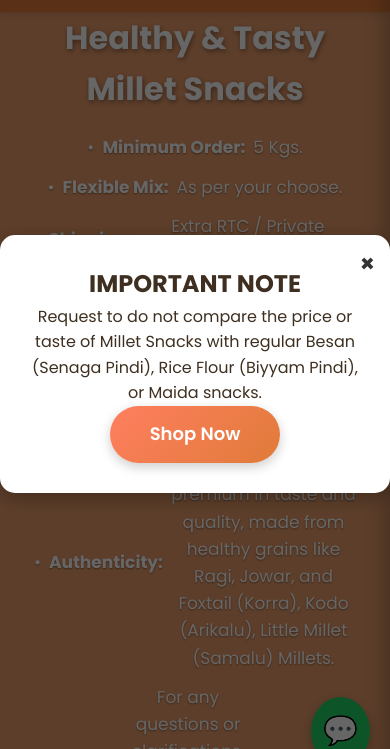
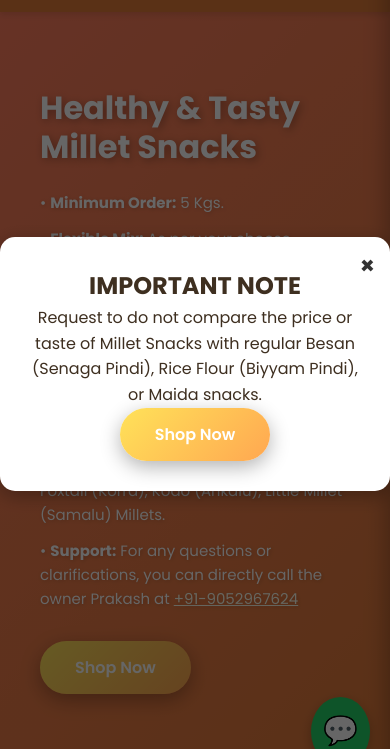
Before and after one commit to Vizag-millet-bites/Millet_bites_B2B, a plain HTML site: page index.html in a window 390 px wide. Shown: the part 58-807 px from the top of the page. Drawn offline with Linux system fonts and the light colour scheme.

Commit message:
Update style.css

```diff
--- a/style.css
+++ b/style.css
@@ -117,51 +117,46 @@ nav a:hover::after {
   height: 18px;
 }
 
-/* ---------- Hero Section ---------- */
+/* Hero Section */
 .hero {
-  position: relative;
-  background: linear-gradient(rgba(224, 123, 57, 0.75), rgba(224, 123, 57, 0.75)),
-              url('hero-bg.jpg') center/cover no-repeat;
-  min-height: 90vh;
   display: flex;
   align-items: center;
+  justify-content: center;
+  min-height: 90vh;
   padding: 0 40px;
+  background: linear-gradient(135deg, #ff7e5f, #e07b39);
+  color: #fff;
+  text-align: left;
 }
 
 .hero-content {
-  display: flex;
-  align-items: center;
-  justify-content: space-between;
-  max-width: 1200px;
+  max-width: 1000px;
   width: 100%;
-  margin: auto;
-  gap: 40px;
+  z-index: 2;
 }
 
 .hero-text {
-  color: #fff;
   animation: fadeInUp 1s ease-out;
 }
 
 .hero-text h2 {
-  font-size: 48px;
-  margin-bottom: 20px;
+  font-size: 42px;
   font-weight: 700;
-  text-shadow: 1px 2px 5px rgba(0,0,0,0.4);
+  margin-bottom: 25px;
+  line-height: 1.2;
+  text-shadow: 2px 2px 8px rgba(0,0,0,0.3);
 }
 
 .hero-list {
   list-style: none;
-  margin-bottom: 25px;
+  margin-bottom: 30px;
 }
 
 .hero-list li {
-  font-size: 17px;
+  font-size: 16px;
   margin-bottom: 12px;
-  display: flex;
-  align-items: center;
-  gap: 8px;
-  text-shadow: 0 1px 2px rgba(0,0,0,0.4);
+  line-height: 1.6;
+  text-shadow: 1px 1px 4px rgba(0,0,0,0.2);
 }
 
 .hero-list a {
@@ -171,50 +166,32 @@ nav a:hover::after {
 
 .hero-btn {
   display: inline-block;
-  padding: 14px 40px;
+  padding: 16px 45px;
   font-size: 18px;
   font-weight: 600;
   color: #fff;
-  background: linear-gradient(135deg, #ff7e5f, #e07b39);
+  background: linear-gradient(135deg, #ffe259, #ffa751);
   border-radius: 50px;
-  text-decoration: none;
-  box-shadow: 0 4px 12px rgba(0,0,0,0.2);
-  transition: all 0.3s ease;
+  box-shadow: 0 6px 20px rgba(0,0,0,0.3);
+  transition: transform 0.3s, box-shadow 0.3s;
 }
 
 .hero-btn:hover {
   transform: scale(1.08);
-  box-shadow: 0 6px 20px rgba(0,0,0,0.3);
+  box-shadow: 0 8px 25px rgba(0,0,0,0.4);
 }
 
-/* Hero Image */
-.hero-image img {
-  width: 380px;
-  max-width: 100%;
-  border-radius: 25px;
-  box-shadow: 0 6px 20px rgba(0,0,0,0.25);
-  animation: fadeIn 1.2s ease-in;
+/* Animation */
+@keyframes fadeInUp {
+  from { opacity: 0; transform: translateY(30px); }
+  to { opacity: 1; transform: translateY(0); }
 }
 
 /* Responsive */
 @media screen and (max-width: 900px) {
-  .hero-content {
-    flex-direction: column;
-    text-align: center;
-  }
-
-  .hero-text h2 {
-    font-size: 36px;
-  }
-
-  .hero-list li {
-    justify-content: center;
-  }
-
-  .hero-image img {
-    margin-top: 20px;
-    width: 250px;
-  }
+  .hero-text h2 { font-size: 32px; }
+  .hero-list li { font-size: 15px; }
+  .hero-btn { padding: 14px 35px; font-size: 16px; }
 }
 
 /* ---------- Menu / Product Grid ---------- */
```
